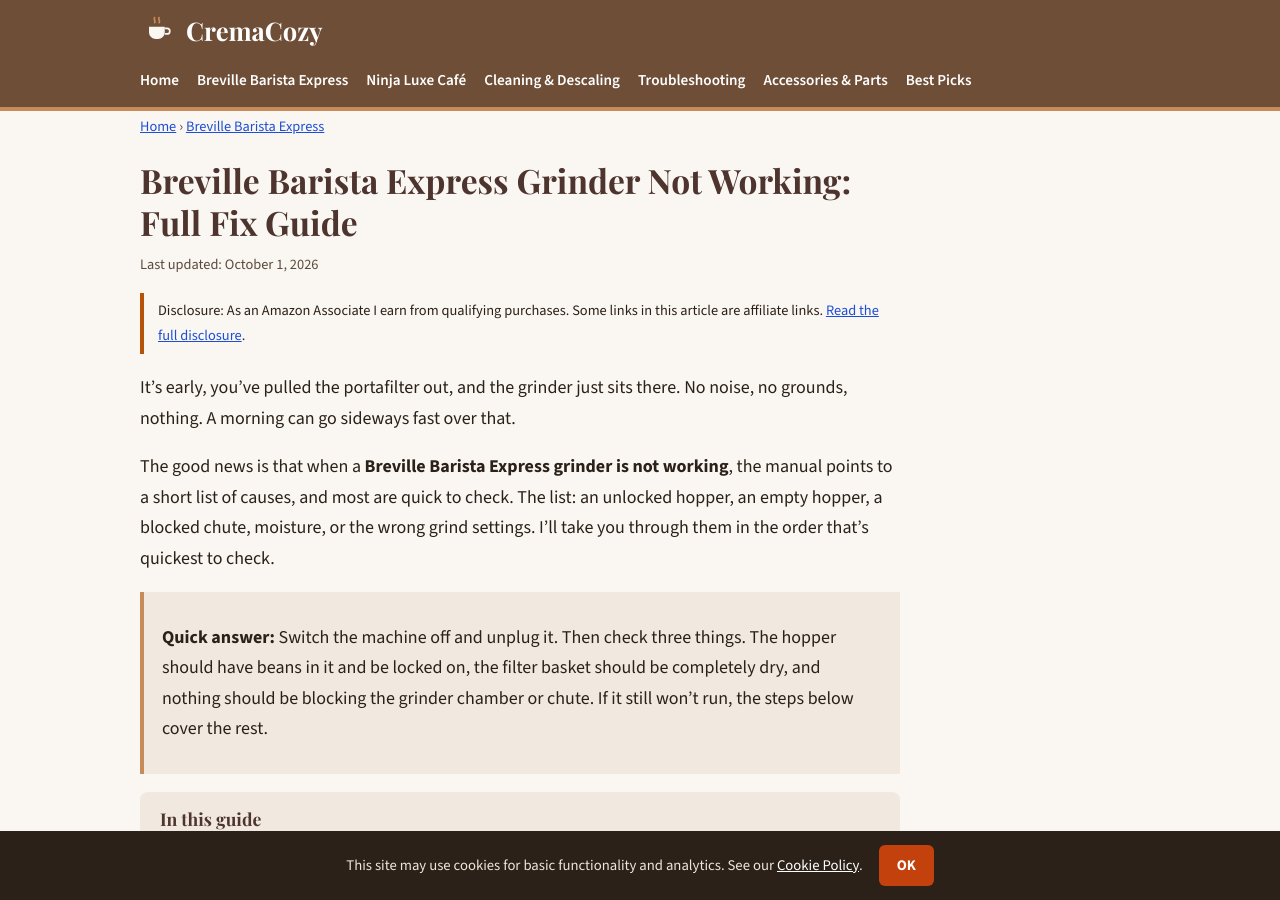
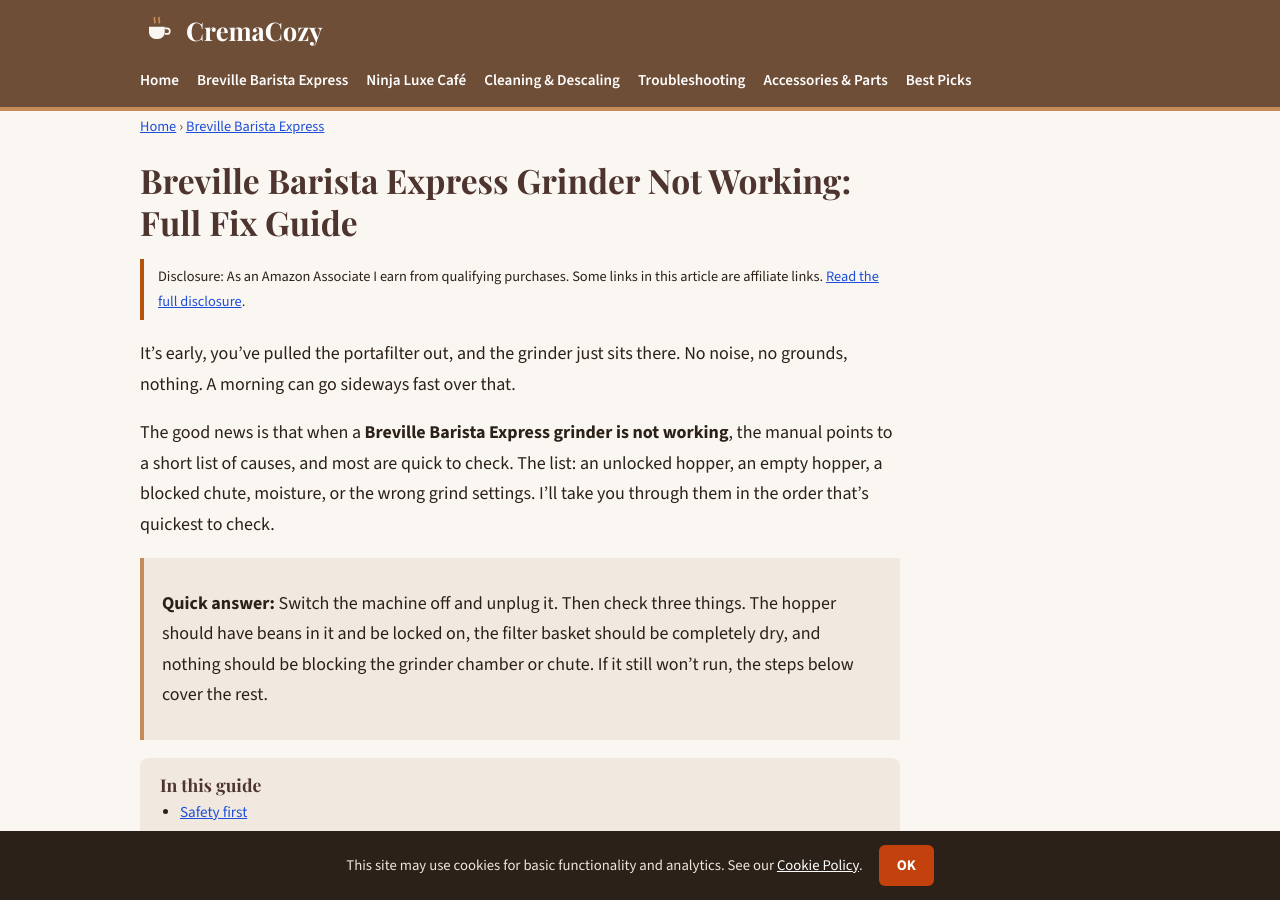
Before and after one commit to CremaCozy-glitch/cremacozy, a Jekyll site: the page built from _posts/2026-09-30-barista-express-grinder-not-working.md, in a window 1280 px wide and 900 px high. Built offline with Jekyll 4.4.1, drawn with Linux system fonts in a browser that asks for light colours.

Commit message:
Update post.html

```diff
--- a/_layouts/post.html
+++ b/_layouts/post.html
@@ -4,7 +4,6 @@
 <article class="content post">
   <p class="crumbs"><a href="{{ '/' | relative_url }}">Home</a> &rsaquo; <a href="{{ page.section_url | relative_url }}">{{ page.section_title }}</a></p>
   <h1>{{ page.title }}</h1>
-  <p class="meta">Last updated: {{ page.last_updated | default: page.date | date: "%B %-d, %Y" }}</p>
   <p class="disclosure">Disclosure: As an Amazon Associate I earn from qualifying purchases. Some links in this article are affiliate links. <a href="{{ '/affiliate-disclosure/' | relative_url }}">Read the full disclosure</a>.</p>
   {{ content }}
   {% if page.faq %}
```
